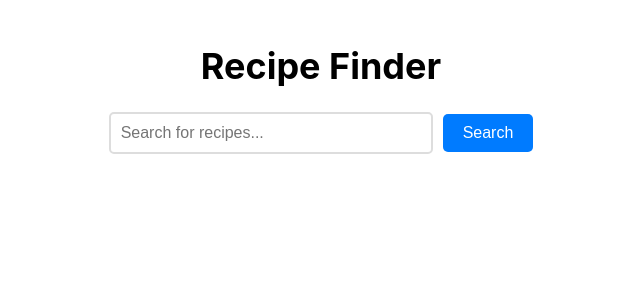
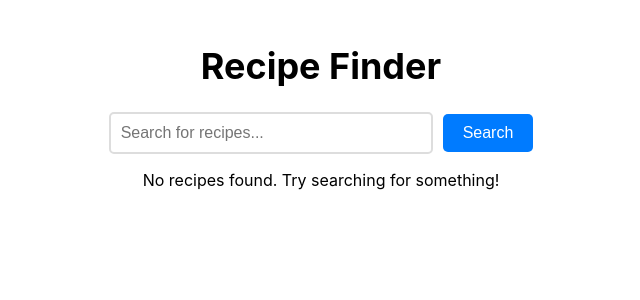
Before and after one commit to EliasMarteCortes/Recipe-Finder, a React (Create React App) app in the folder recipe-finder/: page / in a window 1280 px wide. Shown: the top 300 px of the page, without its empty margins (319-959 px from the left). Built offline with nearby package versions, Linux system fonts and the light colour scheme.

Commit message:
feat: add recipes state

```diff
--- a/recipe-finder/src/App.js
+++ b/recipe-finder/src/App.js
@@ -3,6 +3,7 @@ import './App.css';
 
 function App() {
   const [searchTerm, setSearchTerm] = useState('');
+  const [recipes, setRecipes] = useState([]);
 
   const handleSubmit = (e) => {
     e.preventDefault();
@@ -22,6 +23,18 @@ function App() {
         />
         <button type="submit">Search</button>
       </form>
+
+      <div className="recipes">
+        {recipes.length === 0 ? (
+          <p>No recipes found. Try searching for something!</p>
+        ) : (
+          recipes.map((recipe) => (
+            <div key={recipe.id} className="recipe-card">
+              <h2>{recipe.title}</h2>
+            </div>
+          ))
+        )}
+      </div>
     </div>
   );
 }
```
